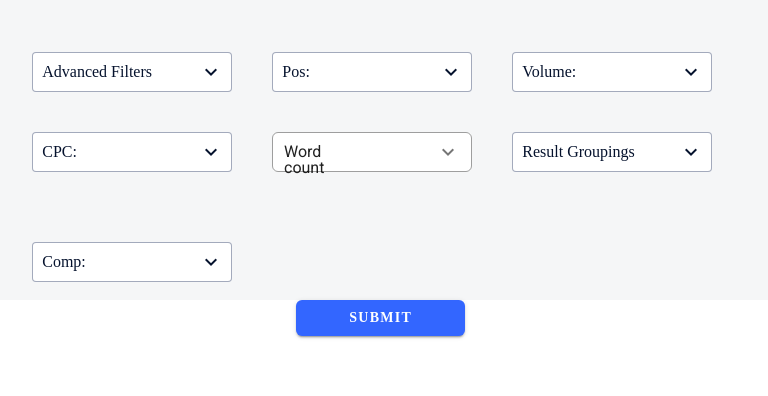
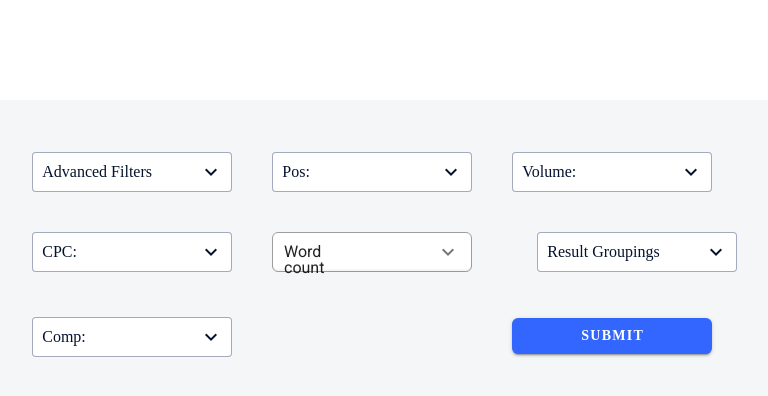
Before and after one commit to MrNedNick/vue-cpanel-filters, a Vue app: page / in a window 1280 px wide. Shown: the top 396 px of the page, without its empty margins (260-1028 px from the left). Built offline with nearby package versions, Linux system fonts and the light colour scheme.

Commit message:
Styled submit btn

```diff
--- a/src/App.vue
+++ b/src/App.vue
@@ -1,9 +1,6 @@
 <template>
   <v-app id="inspire">
     <all-filters />
-    <div class="submit-container">
-      <v-btn class="apply-btn">SUBMIT</v-btn>
-    </div>
   </v-app>
 </template>
 
@@ -13,11 +10,10 @@ export default {
   components: {
     AllFilters,
   },
+  methods: {
+    submit () {
+
+    }
+  }
 };
 </script>
-
-<style scoped>
-.submit-container {
-  margin:0px auto;
-}
-</style>
--- a/src/components/AllFilters.vue
+++ b/src/components/AllFilters.vue
@@ -2,20 +2,23 @@
   <div class="wrapper">
     <div class="container">
       <advanced-filter />
-      <position-filter/>
+      <position-filter />
       <volume-filter />
       <cpc-filter />
       <word-count-filter />
       <groupings-filter />
       <competitor-filter />
       <!-- <alternative-volume-filter /> -->
+      <div class="submit-container">
+        <v-btn @click="submit()" class="submit-btn apply-btn mt-4"> SUBMIT </v-btn>
+      </div>
     </div>
   </div>
 </template>
 
 <script>
 import AdvancedFilter from "./Filters/AdvancedFilter.vue";
-import AlternativeVolumeFilter from './Filters/AlternativeVolumeFilter.vue';
+import AlternativeVolumeFilter from "./Filters/AlternativeVolumeFilter.vue";
 import CompetitorFilter from "./Filters/CompetitorFilter.vue";
 import CpcFilter from "./Filters/CpcFilter.vue";
 import GroupingsFilter from "./Filters/GroupingsFilter.vue";
@@ -49,6 +52,7 @@ body {
   background-color: #f5f6f7;
   width: 800px;
   min-height: 300px;
+  margin-top: 100px;
 }
 .container {
   display: flex;
@@ -63,7 +67,7 @@ body {
   height: 40px !important;
 }
 .main-btn.v-btn:not(.v-btn--round).v-size--default {
-    width: 200px;
+  width: 200px;
 }
 .menu {
   max-width: 201px;
@@ -126,4 +130,11 @@ body {
   font-family: "Source Sans Pro";
   line-height: 1.5;
 }
+.submit-container {
+  margin: 25px;
+  margin-left: 280px;
+}
+.submit-btn{
+  width: 200px;
+}
 </style>
--- a/src/components/Filters/WordCountFilter.vue
+++ b/src/components/Filters/WordCountFilter.vue
@@ -144,4 +144,7 @@ export default {
 .v-input__prepend-inner {
   width: 147px;
 }
+.v-text-field fieldset, .v-text-field .v-input__control {
+     height: 45px;
+}
 </style>
```
